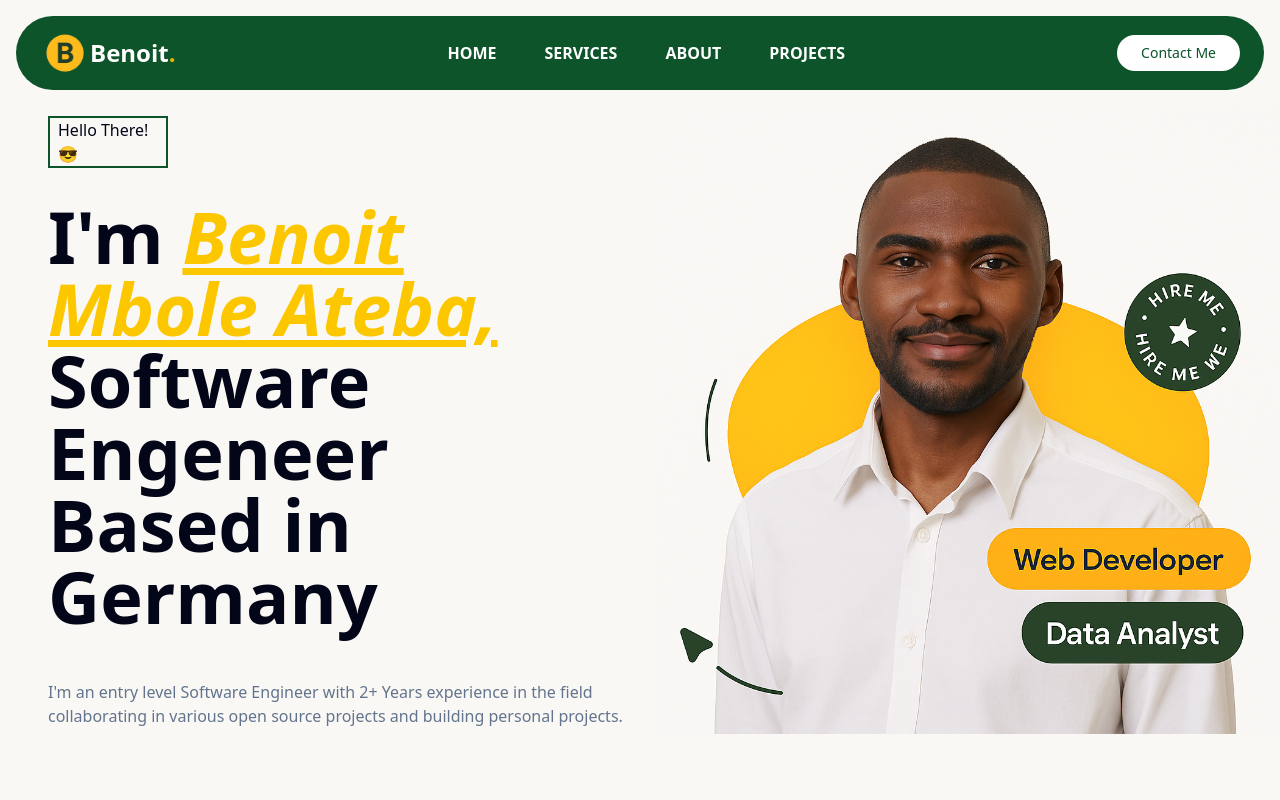
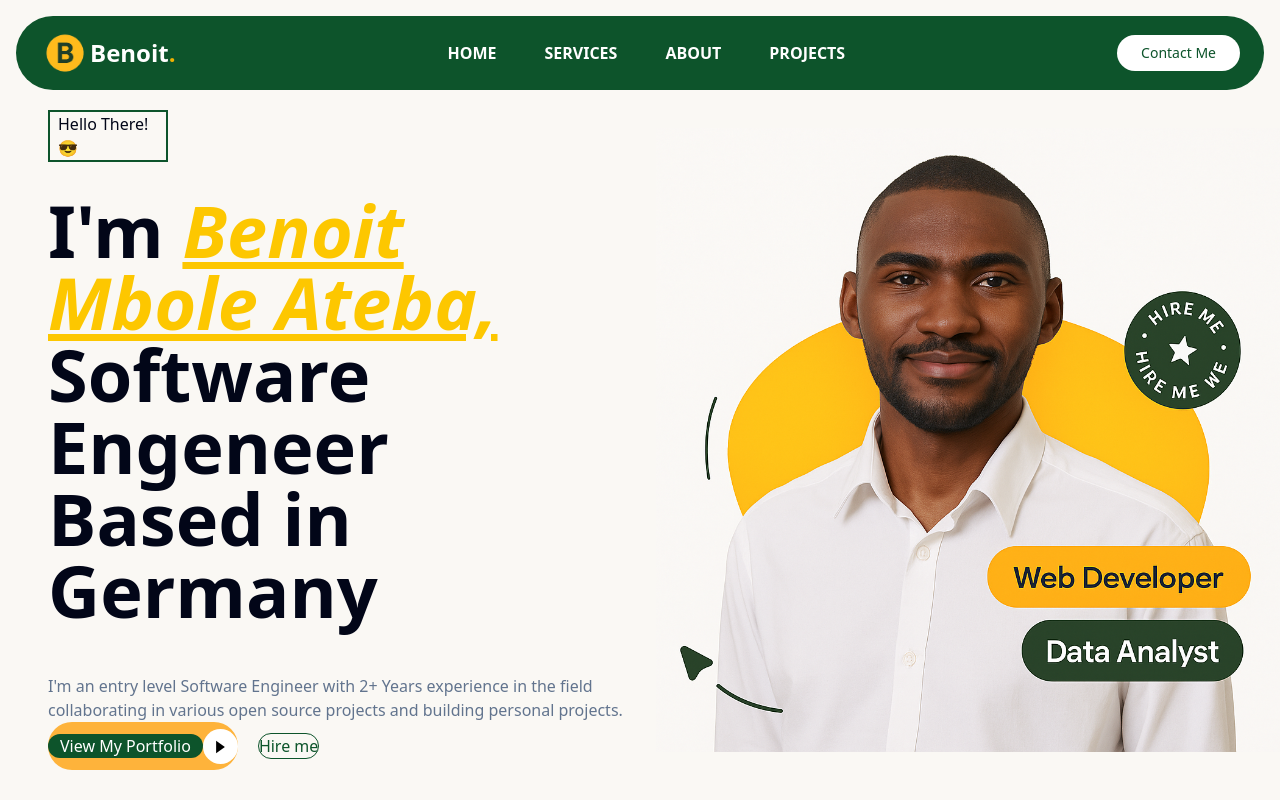
Before and after one commit to Glen597/Portfolio-version-2, a Next.js app in the folder portfolio/: page / in a window 1280 px wide. Built offline with nearby package versions, Linux system fonts and the light colour scheme.

Commit message:
actions button added

```diff
--- a/portfolio/component/profil.tsx
+++ b/portfolio/component/profil.tsx
@@ -7,10 +7,28 @@ const Profil = () => {
 
             {/*greeting speech*/}
             <div className="flex flex-col ml-[3rem]">
-                <Hello />
+                <div>
+                        <Hello />
                 <p className="font-bold xl:text-7xl text-3xl ">I&apos;m <span className="italic text-yellow-400 underline">Benoit Mbole Ateba,</span>
                     <br />Software Engeneer<br />Based in Germany </p>
                 <p className="mt-[3rem] text-muted-foreground">I&apos;m an entry level Software Engineer with 2+ Years experience in the field collaborating in various open source projects and building personal projects.</p>
+                </div>
+
+                    <div className="flex items-center mt-[20]  ">
+                    <div className="flex items-center bg-[#FEB33B] rounded-full w-[200] h-12 ">
+                    <button className="rounded-full bg-green-900 px-3 my-6 text-white py-[10] ml-[2]">View My Portfolio</button>
+                    <a className="bg-white rounded-full ml-[9] "><Image
+                    src="/play-button.svg"
+                    alt="Play button"
+                    width={35}
+                    height={10}
+                    /></a>
+                </div>
+                <div className="pl-5 ">
+                    <button className=" border rounded-full border-solid border-green-900 px-[20] py-[10] text-green-900 font-medium ">Hire me</button>
+                </div>
+                    </div>
+
             </div>
 
             {/*HProfil photo section*/}
```
Also changed, not shown: portfolio/public/play-button.svg (added).
